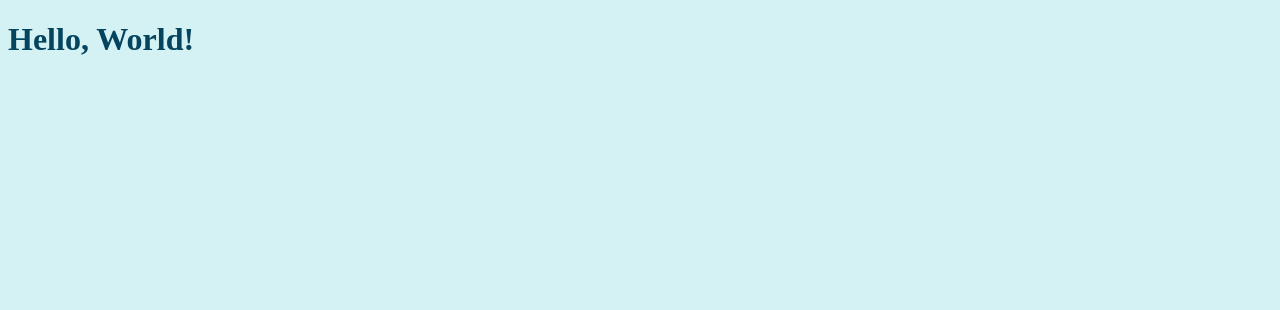
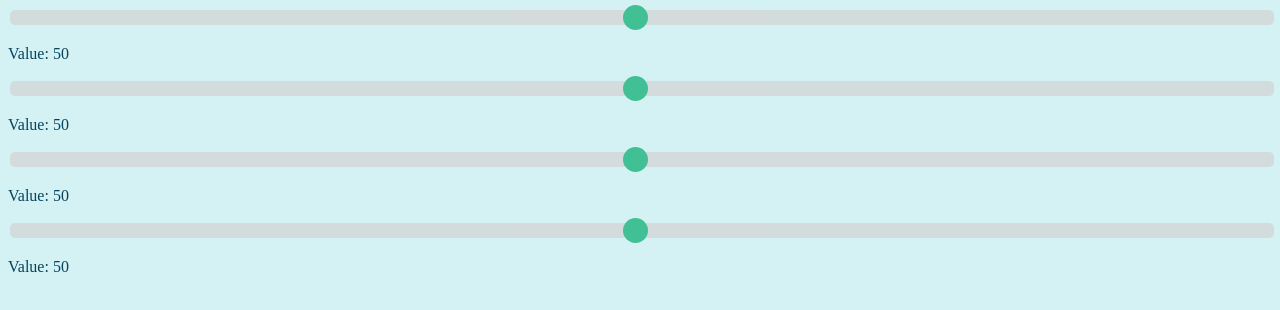
Before and after one commit to CodeCoogs/team-projects, a plain HTML site: page Website/index.html in a window 1280 px wide. Drawn offline with Linux system fonts and the light colour scheme.

Commit message:
Added sliders

```diff
--- /dev/null
+++ b/Website/css/index.css
@@ -0,0 +1,35 @@
+/*Body styles*/
+body {
+	background-color: #D4F1F4;
+	color: #05445E;
+}
+
+.slider {
+  -webkit-appearance: none;
+  width: 100%;
+  height: 15px;
+  border-radius: 5px;
+  background: #d3d3d3;
+  outline: none;
+  opacity: 0.7;
+  -webkit-transition: .2s;
+  transition: opacity .2s;
+}
+
+.slider::-webkit-slider-thumb {
+  -webkit-appearance: none;
+  appearance: none;
+  width: 25px;
+  height: 25px;
+  border-radius: 50%;
+  background: #04AA6D;
+  cursor: pointer;
+}
+
+.slider::-moz-range-thumb {
+  width: 25px;
+  height: 25px;
+  border-radius: 50%;
+  background: #04AA6D;
+  cursor: pointer;
+}
--- a/Website/index.css
+++ /dev/null
@@ -1,4 +0,0 @@
-body {
-	background-color: #D4F1F4;
-	color: #05445E;
-}
--- a/Website/index.html
+++ b/Website/index.html
@@ -4,11 +4,27 @@
 	<head>
 		<title>Robotic Arm Controller</title>
 		<link rel="icon", href="images/robotic_arm.jpg">
-		<link rel="stylesheet" href="index.css">
+		<link rel="stylesheet" href="css/index.css">
+		<script src="./js/movement.js" defer></script>
 	</head>
 
 	<body>
-		<h1>Hello, World!</h1>
+		<div class="slidecontainer">
+			<input type="range" min="1" max="100" value="50" class="slider" id="range1">
+			<p>Value: <span id="value1"></span></p>
+		</div>
+		<div class="slidecontainer">
+			<input type="range" min="1" max="100" value="50" class="slider" id="range2">
+			<p>Value: <span id="value2"></span></p>
+		</div>
+		<div class="slidecontainer">
+			<input type="range" min="1" max="100" value="50" class="slider" id="range3">
+			<p>Value: <span id="value3"></span></p>
+		</div>
+		<div class="slidecontainer">
+			<input type="range" min="1" max="100" value="50" class="slider" id="range4">
+			<p>Value: <span id="value4"></span></p>
+		</div>
 	</body>
 
 </html>
--- /dev/null
+++ b/Website/js/movement.js
@@ -0,0 +1,26 @@
+let slider1 = document.getElementById("range1");
+let output1 = document.getElementById("value1");
+let slider2 = document.getElementById("range2");
+let output2 = document.getElementById("value2");
+let slider3 = document.getElementById("range3");
+let output3 = document.getElementById("value3");
+let slider4 = document.getElementById("range4");
+let output4 = document.getElementById("value4");
+
+// Update the current slider value (each time you drag the slider handle)
+output1.innerHTML = slider1.value;
+slider1.oninput = function () {
+    output1.innerHTML = this.value;
+};
+output2.innerHTML = slider2.value;
+slider2.oninput = function () {
+    output2.innerHTML = this.value;
+};
+output3.innerHTML = slider3.value;
+slider3.oninput = function () {
+    output3.innerHTML = this.value;
+};
+output4.innerHTML = slider4.value;
+slider4.oninput = function () {
+    output4.innerHTML = this.value;
+};
```
